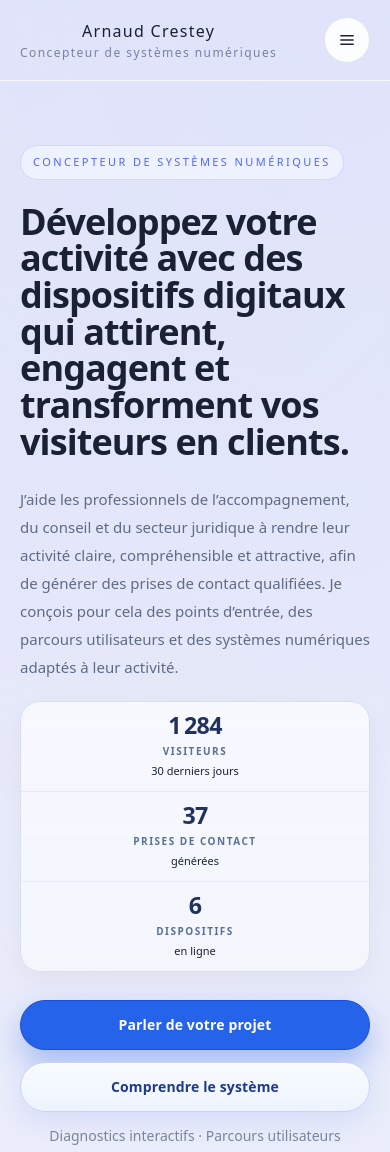
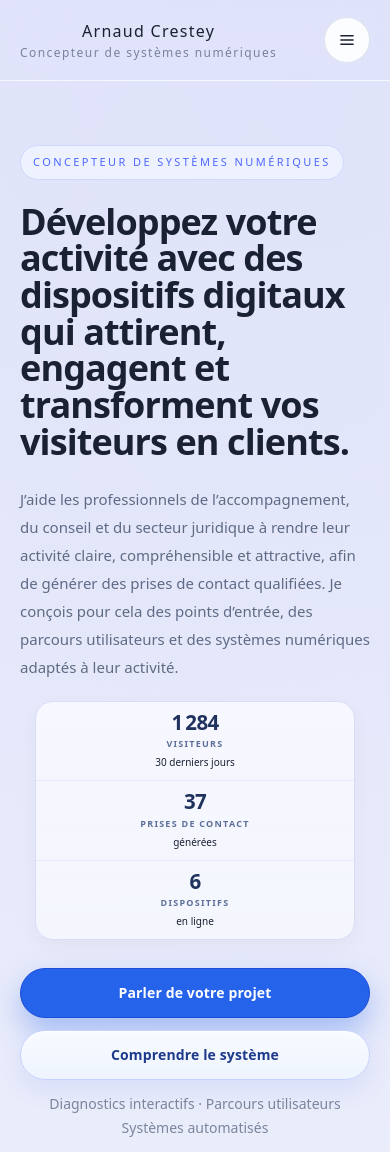
Before and after one commit to arnaudcrestey/portail-site-vitrine, a Next.js app: page /home in a window 390 px wide. Shown: the top 1152 px of the page. Built offline with nearby package versions, Linux system fonts and the light colour scheme.

Commit message:
Update hero.tsx

```diff
--- a/components/hero.tsx
+++ b/components/hero.tsx
@@ -24,7 +24,7 @@ export function HomeHero() {
           </p>
 
           <div className="mt-5 flex justify-center lg:justify-start">
-            <dl className="grid w-full max-w-[460px] overflow-hidden rounded-[20px] border border-[#d9def8] bg-[linear-gradient(180deg,rgba(248,249,255,0.96)_0%,rgba(244,246,253,0.98)_100%)] shadow-[0_10px_24px_rgba(15,23,42,0.04)] sm:max-w-[500px] sm:grid-cols-3 lg:max-w-[470px]">
+            <dl className="grid w-full max-w-[320px] overflow-hidden rounded-[18px] border border-[#d9def8] bg-[linear-gradient(180deg,rgba(248,249,255,0.96)_0%,rgba(244,246,253,0.98)_100%)] shadow-[0_8px_20px_rgba(15,23,42,0.035)] sm:max-w-[500px] sm:grid-cols-3 lg:max-w-[470px] lg:rounded-[20px] lg:shadow-[0_10px_24px_rgba(15,23,42,0.04)]">
               {[
                 [
                   siteMetrics.visitors30d.toLocaleString('fr-FR'),
@@ -44,19 +44,19 @@ export function HomeHero() {
               ].map(([value, label, detail], index) => (
                 <div
                   key={label}
-                  className={`px-3 py-3 text-center sm:px-4 sm:py-3.5 lg:px-4 lg:py-3.5 ${
+                  className={`px-3 py-2.5 text-center sm:px-4 sm:py-3.5 lg:px-4 lg:py-3.5 ${
                     index < 2 ? 'border-b border-[#e6eafb] sm:border-b-0 sm:border-r' : ''
                   }`}
                 >
-                  <dt className="text-[1.45rem] font-semibold leading-none tracking-[-0.03em] text-[#20335f] sm:text-[1.42rem] lg:text-[1.5rem]">
+                  <dt className="text-[1.28rem] font-semibold leading-none tracking-[-0.03em] text-[#20335f] sm:text-[1.42rem] lg:text-[1.5rem]">
                     {value}
                   </dt>
 
-                  <dd className="mt-1.5 leading-4">
-                    <span className="block text-[10px] font-semibold uppercase tracking-[0.15em] text-[#5c6f98] lg:text-[10.5px]">
+                  <dd className="mt-1 leading-4 sm:mt-1.5">
+                    <span className="block text-[9px] font-semibold uppercase tracking-[0.14em] text-[#5c6f98] sm:text-[10px] lg:text-[10.5px]">
                       {label}
                     </span>
-                    <span className="mt-1 block text-[11px] text-slate/82 sm:text-[11px] lg:text-[11.5px]">
+                    <span className="mt-0.5 block text-[10px] text-slate/82 sm:mt-1 sm:text-[11px] lg:text-[11.5px]">
                       {detail}
                     </span>
                   </dd>
```
